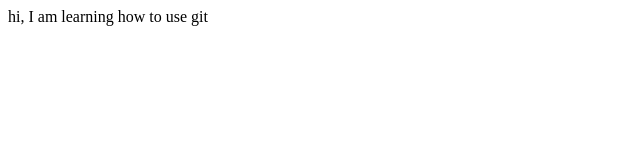
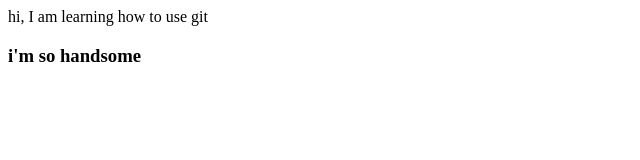
Before and after one commit to giovannisc/curso-git, a plain HTML site: page index.html in a window 1280 px wide. Shown: the whole page, without its empty margins (0-640 px from the left). Drawn offline with Linux system fonts and the light colour scheme.

Commit message:
adicionando h3 no body

```diff
--- a/index.html
+++ b/index.html
@@ -3,5 +3,6 @@
 		hi, I am learning how to use git
 	</head>
 	<body>
+		<h3>i'm so handsome</h3>
 	</body>
 </html>
```
